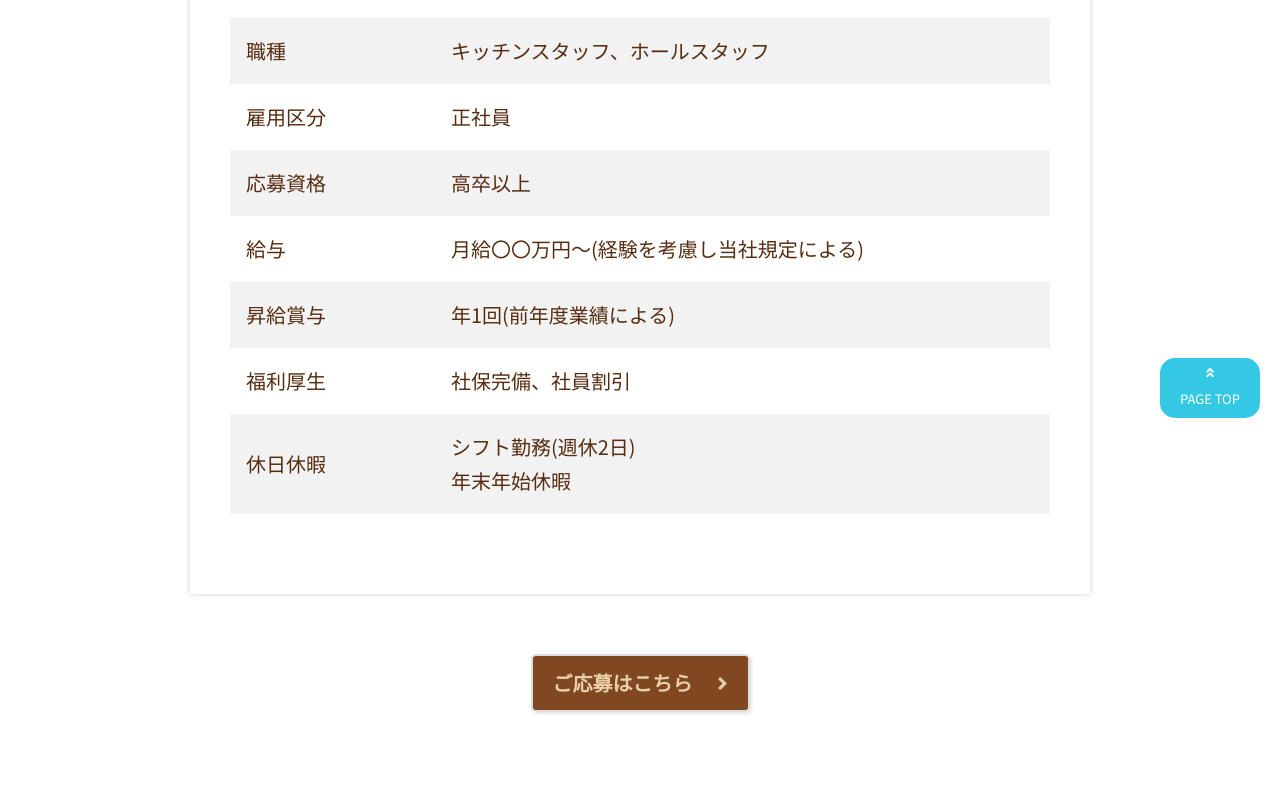
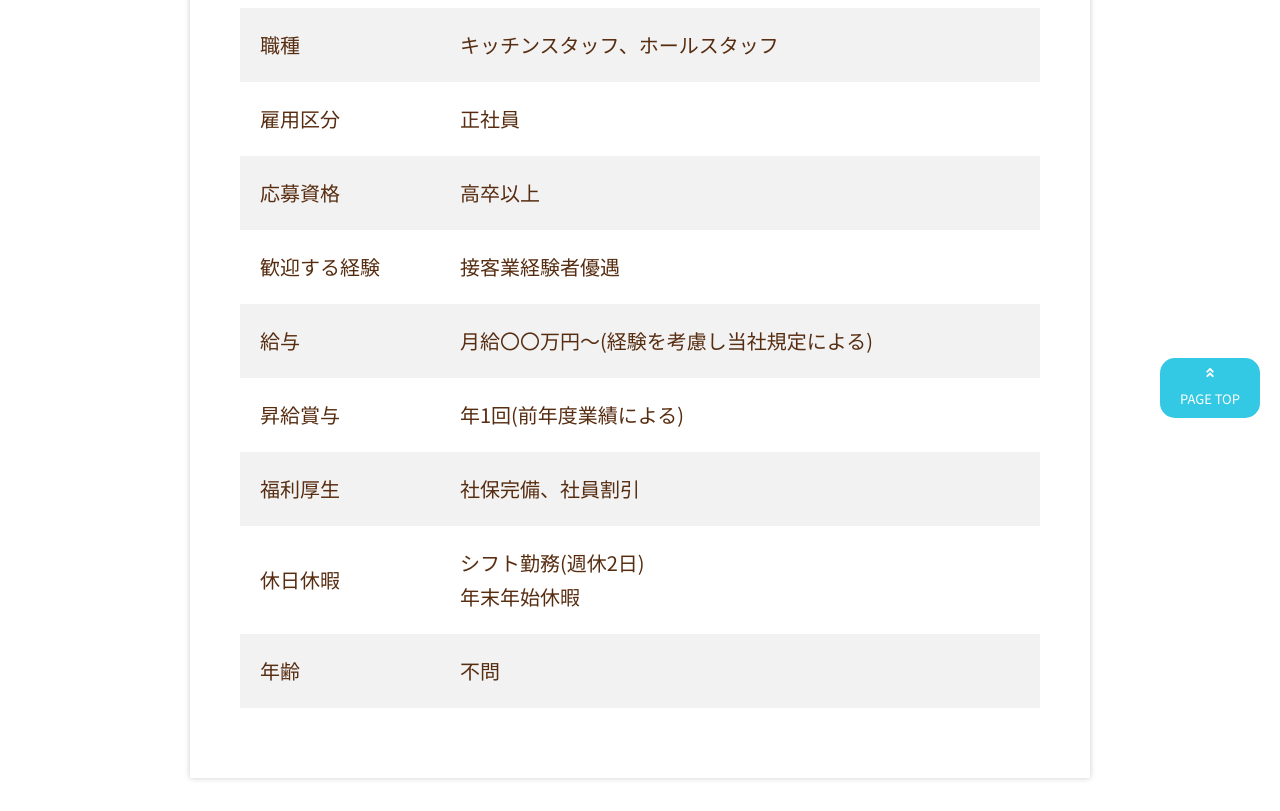
Before and after one commit to AzrsRika/aoi-cafe, a plain HTML site: page recruit.html in a window 1280 px wide. Shown: the part 482-1293 px from the top of the page. Drawn offline with nearby package versions, Linux system fonts and the light colour scheme; some packages are replaced by stand-ins of ours; files that its build step writes are made by us from their sources; a script that the page names is missing.

Commit message:
採用情報ページ項目追加、フォーム余白変更

```diff
--- a/css/style.css
+++ b/css/style.css
@@ -383,7 +383,7 @@ iframe {
     max-width: 900px;
     width: 94%;
     margin: 0 auto;
-    padding: 80px 40px;
+    padding: 70px 50px;
     background: #fff;
     box-shadow: 0 0 6px rgb(0 0 0 / 20%);
 }
@@ -403,7 +403,7 @@ iframe {
 .table th,
 .table td {
     display: table-cell;
-    padding: 16px;
+    padding: 20px;
     vertical-align: middle;
     font-weight: normal;
 }
@@ -462,7 +462,7 @@ textarea {
     max-width: 90px;
 }
 .postal-code-btn {
-    font-size: 1rem;
+    font-size: 1.6rem;
     border: 1px solid;
     padding: 7px 10px;
     margin-top: 5px;
@@ -527,7 +527,6 @@ input[type='checkbox']:checked +span::before {
 /* recluit_thanks.html ------------------------ */
 .thanks-message {
     padding: 50px 0;
-    font-size: 1.4rem;
 }
 
 /* news.html ---------------------------------------*/
--- a/recruit.html
+++ b/recruit.html
@@ -84,6 +84,10 @@
                                 <td>高卒以上</td>
                             </tr>
                             <tr>
+                                <th>歓迎する経験</th>
+                                <td>接客業経験者優遇</td>
+                            </tr>
+                            <tr>
                                 <th>給与</th>
                                 <td>月給〇〇万円～(経験を考慮し当社規定による)</td>
                             </tr>
@@ -99,6 +103,10 @@
                                 <th>休日休暇</th>
                                 <td>シフト勤務(週休2日)<br>
                                     年末年始休暇</td>
+                            </tr>
+                            <tr>
+                                <th>年齢</th>
+                                <td>不問</td>
                             </tr>
                         </tbody>
                     </table>
```
Also changed, not shown: recruit_form_confirm.html (+7 -5 lines).
